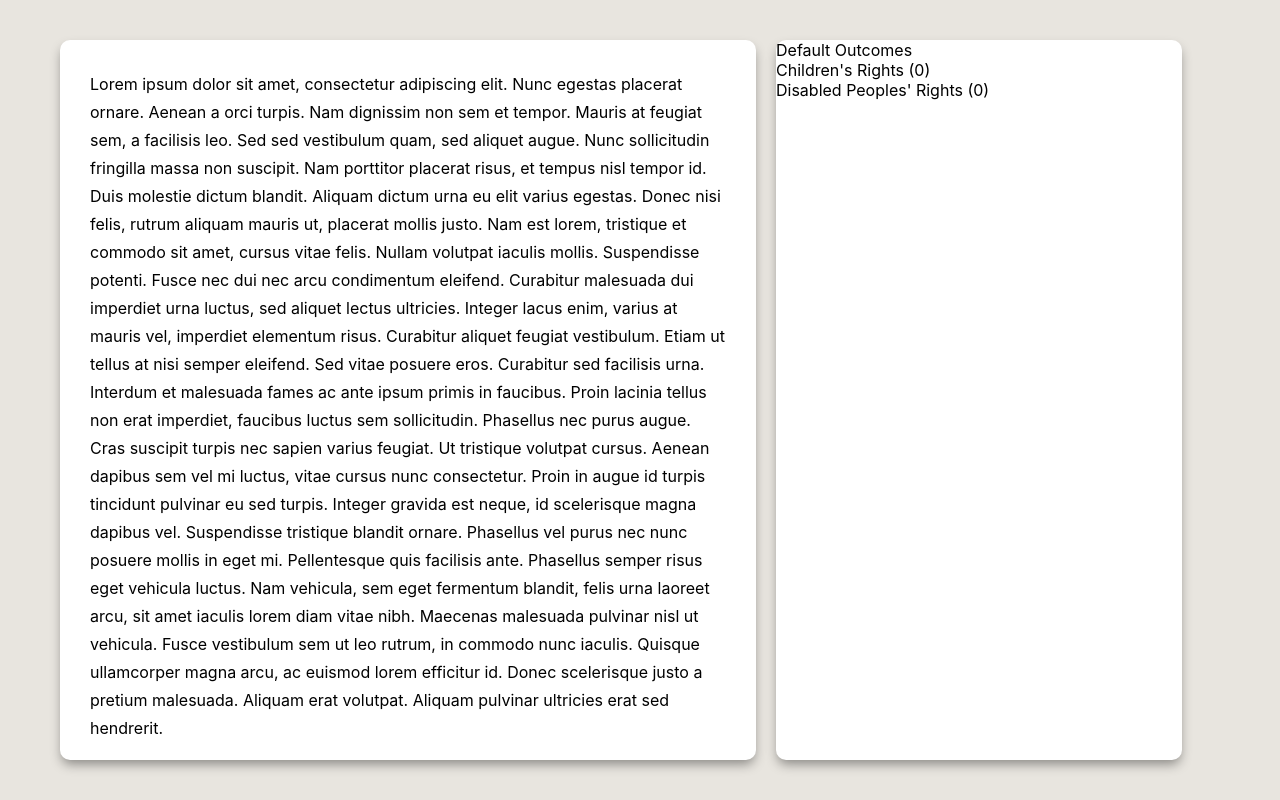
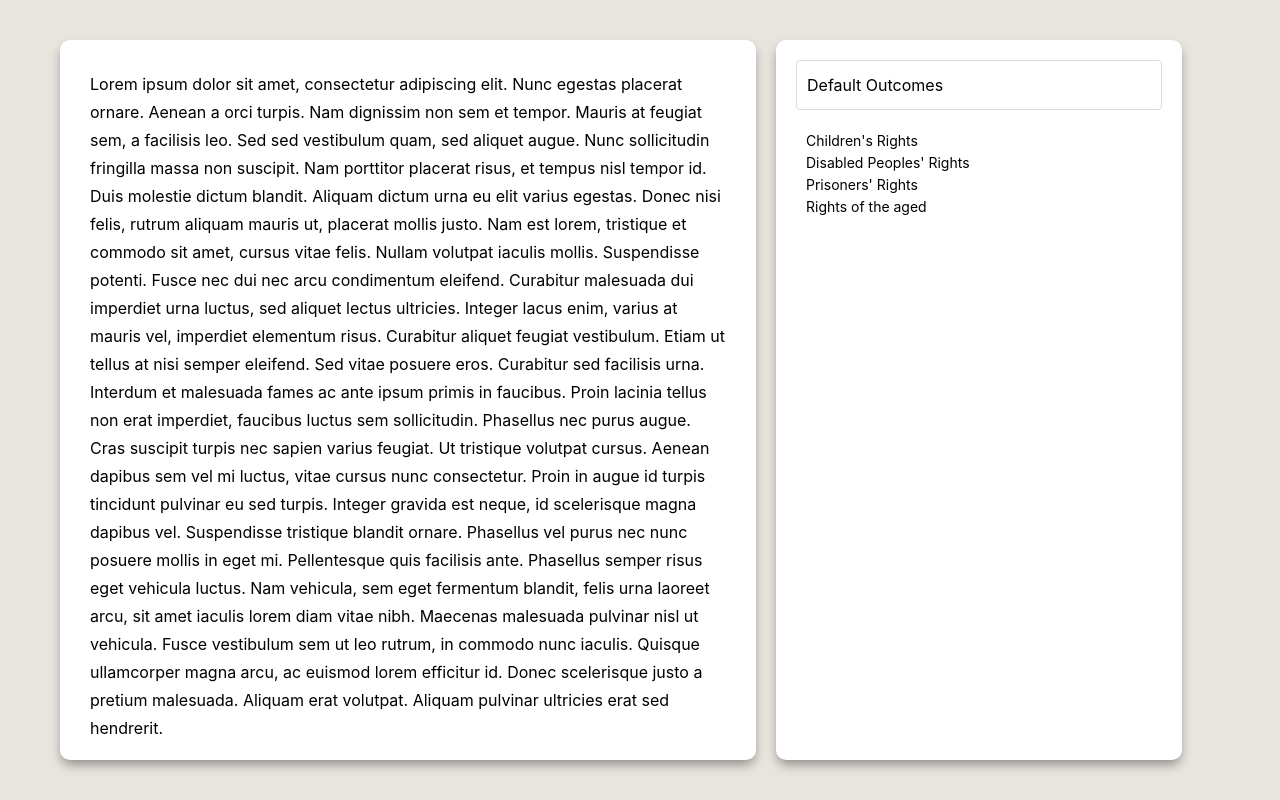
Before and after one commit to kathkroll/document-tagger, a React (Create React App) app: page / in a window 1280 px wide. Built offline with nearby package versions, Linux system fonts and the light colour scheme.

Commit message:
Add two more tags to the tag tree plus a few more styles

```diff
--- a/src/components/TagHierarchy.js
+++ b/src/components/TagHierarchy.js
@@ -28,15 +28,18 @@ export default class TagHierarchy extends Component {
           onClick={this.dispatchAddTag(tag.id)}
           className="tag-option"
         >
-          <span className={classNames({'highlighted': this.isActiveTag(tag.id)})}>
-            {tag.name} ({tag.totalSelections})
+          <span>
+            <span className={classNames({'highlighted': this.isActiveTag(tag.id)})}>
+              {tag.name}
+            </span>
+            {tag.totalSelections > 0 && <span className="counter">{tag.totalSelections}</span>}
           </span>
         </div>
       );
     });
 
     return (
-      <div>
+      <div className="tag-tree">
         {tagTree}
       </div>
     );
--- a/src/components/TagListSelector.js
+++ b/src/components/TagListSelector.js
@@ -7,12 +7,12 @@ export default class TagListSelector extends Component {
 
     const tagTreeList = tagTrees.map(function(tree) {
       return (
-        <div key={tree.id}>{tree.name}</div>
+        <div className="tag-tree-selector" key={tree.id}>{tree.name}</div>
       );
     });
 
     return (
-      <div>
+      <div className="tag-tree-selector-container">
         {tagTreeList}
       </div>
     );
--- a/src/mockData.js
+++ b/src/mockData.js
@@ -12,6 +12,14 @@ export default {
           {
             "id": 2,
             "name": "Disabled Peoples' Rights",
+          },
+          {
+            "id": 3,
+            "name": "Prisoners' Rights",
+          },
+          {
+            "id": 4,
+            "name": "Rights of the aged",
           }
         ],
       }
--- a/src/styles/TagTree.scss
+++ b/src/styles/TagTree.scss
@@ -1,7 +1,31 @@
-.tag-option {
-  cursor: pointer;
+.tag-tree-selector-container {
+  padding: 20px;
 
-  .highlighted {
-    background: #ccf2ae;
+  .tag-tree-selector {
+    border: 1px solid #dbdbdb;
+    border-radius: 4px;
+    padding: 10px;
+    line-height: 28px;
   }
 }
+
+.tag-tree {
+  padding: 0 30px;
+
+  .tag-option {
+    cursor: pointer;
+    font-size: 14px;
+    line-height: 22px;
+
+    .highlighted {
+      background: #ccf2ae;
+      border-radius: 10px;
+      padding: 0 4px;
+    }
+  }
+
+  .counter {
+    margin-left: 5px;
+    font-size: 12px;
+  }
+}
```
